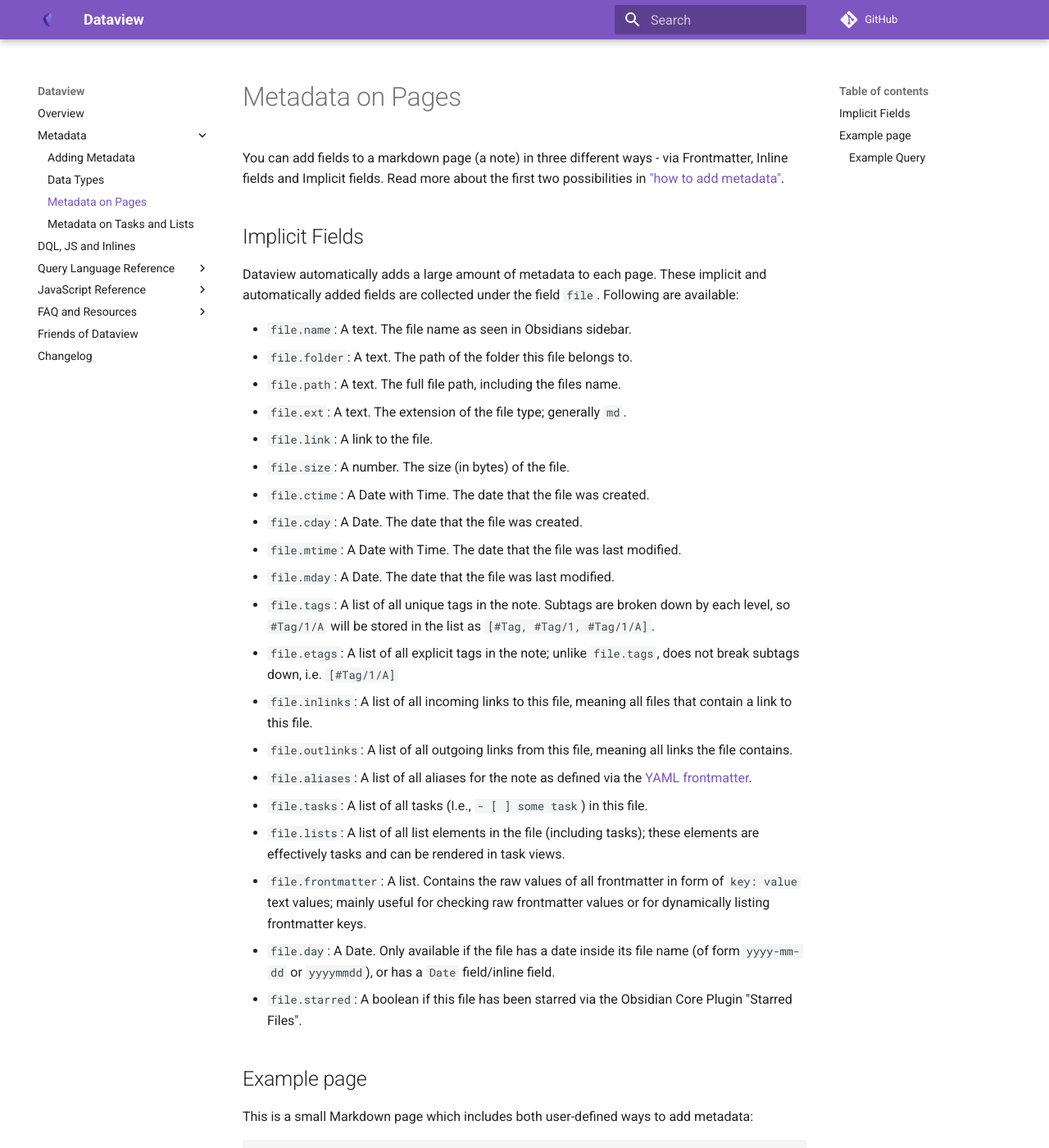
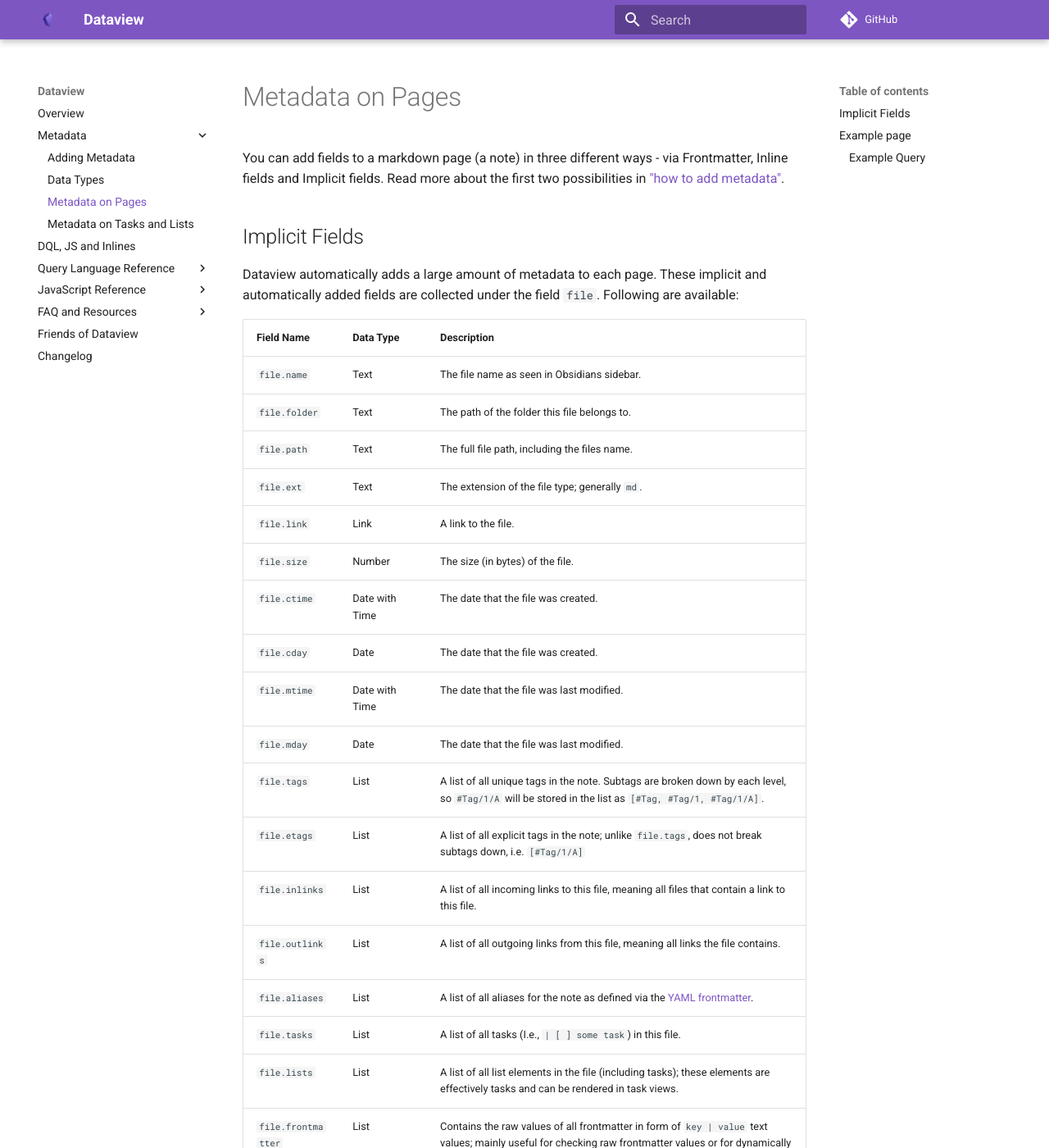
Before and after one commit to blacksmithgu/obsidian-dataview, an MkDocs documentation site: the page built from docs/docs/annotation/metadata-pages.md, in a window 1280 px wide and 1400 px high. Shown: the whole window at 82% size. Built offline with MkDocs 1.6.1 and Material for MkDocs 9.7.7, drawn with Linux system fonts in a browser that asks for light colours; comment, search, counter and statistics services are not loaded; some of the changed text lies outside the part shown.

Commit message:
docs(metadata): format implicit fields as table

```diff
--- a/docs/docs/annotation/metadata-pages.md
+++ b/docs/docs/annotation/metadata-pages.md
@@ -6,28 +6,28 @@ You can add fields to a markdown page (a note) in three different ways - via Fro
 
 Dataview automatically adds a large amount of metadata to each page. These implicit and automatically added fields are collected under the field `file`. Following are available:
 
-- `file.name`: A text. The file name as seen in Obsidians sidebar.
-- `file.folder`: A text. The path of the folder this file belongs to.
-- `file.path`: A text. The full file path, including the files name.
-- `file.ext`: A text. The extension of the file type; generally `md`.
-- `file.link`: A link to the file.
-- `file.size`: A number. The size (in bytes) of the file.
-- `file.ctime`: A Date with Time. The date that the file was created.
-- `file.cday`: A Date. The date that the file was created.
-- `file.mtime`: A Date with Time. The date that the file was last modified.
-- `file.mday`: A Date. The date that the file was last modified.
-- `file.tags`: A list of all unique tags in the note. Subtags are broken down by each level, so `#Tag/1/A` will be stored in
-  the list as `[#Tag, #Tag/1, #Tag/1/A]`.
-- `file.etags`: A list of all explicit tags in the note; unlike `file.tags`, does not break subtags down, i.e. `[#Tag/1/A]`
-- `file.inlinks`: A list of all incoming links to this file, meaning all files that contain a link to this file.
-- `file.outlinks`: A list of all outgoing links from this file, meaning all links the file contains.
-- `file.aliases`: A list of all aliases for the note as defined via the [YAML frontmatter](https://help.obsidian.md/How+to/Add+aliases+to+note).
-- `file.tasks`: A list of all tasks (I.e., `- [ ] some task`) in this file.
-- `file.lists`: A list of all list elements in the file (including tasks); these elements are effectively tasks and can be rendered in task views.
-- `file.frontmatter`: A list. Contains the raw values of all frontmatter in form of `key: value` text values; mainly useful for checking raw frontmatter values or
-  for dynamically listing frontmatter keys.
-- `file.day`: A Date. Only available if the file has a date inside its file name (of form `yyyy-mm-dd` or `yyyymmdd`), or has a `Date` field/inline field.
-- `file.starred`: A boolean if this file has been starred via the Obsidian Core Plugin "Starred Files".
+| Field Name | Data Type | Description |
+| --------------------- | --------- | ----------- |
+| `file.name` | Text | The file name as seen in Obsidians sidebar. |
+| `file.folder` | Text | The path of the folder this file belongs to. |
+| `file.path` | Text | The full file path, including the files name. |
+| `file.ext` | Text | The extension of the file type; generally `md`. |
+| `file.link` | Link | A link to the file. |
+| `file.size` | Number | The size (in bytes) of the file. |
+| `file.ctime` | Date with Time | The date that the file was created. |
+| `file.cday` | Date | The date that the file was created. |
+| `file.mtime` | Date with Time | The date that the file was last modified. |
+| `file.mday` | Date | The date that the file was last modified. |
+| `file.tags` | List | A list of all unique tags in the note. Subtags are broken down by each level, so `#Tag/1/A` will be stored in the list as `[#Tag, #Tag/1, #Tag/1/A]`. |
+| `file.etags` | List | A list of all explicit tags in the note; unlike `file.tags`, does not break subtags down, i.e. `[#Tag/1/A]` |
+| `file.inlinks` | List | A list of all incoming links to this file, meaning all files that contain a link to this file. |
+| `file.outlinks` | List | A list of all outgoing links from this file, meaning all links the file contains. |
+| `file.aliases` | List | A list of all aliases for the note as defined via the [YAML frontmatter](https://help.obsidian.md/How+to/Add+aliases+to+note). |
+| `file.tasks` | List | A list of all tasks (I.e., `| [ ] some task`) in this file. |
+| `file.lists` | List | A list of all list elements in the file (including tasks); these elements are effectively tasks and can be rendered in task views. |
+| `file.frontmatter` | List | Contains the raw values of all frontmatter in form of `key | value` text values; mainly useful for checking raw frontmatter values or for dynamically listing frontmatter keys. |
+| `file.day` | Date | Only available if the file has a date inside its file name (of form `yyyy-mm-dd` or `yyyymmdd`), or has a `Date` field/inline field. |
+| `file.starred` | Boolean | if this file has been starred via the Obsidian Core Plugin "Starred Files". |
 
 ## Example page
 
```
Also changed, not shown: docs/docs/annotation/metadata-tasks.md (+20 -21 lines).
